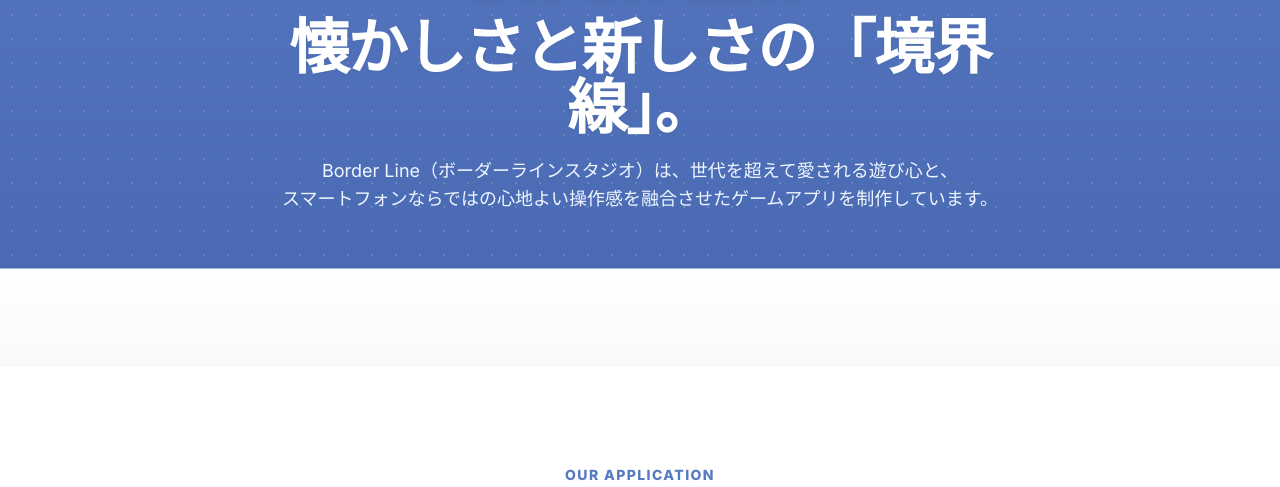
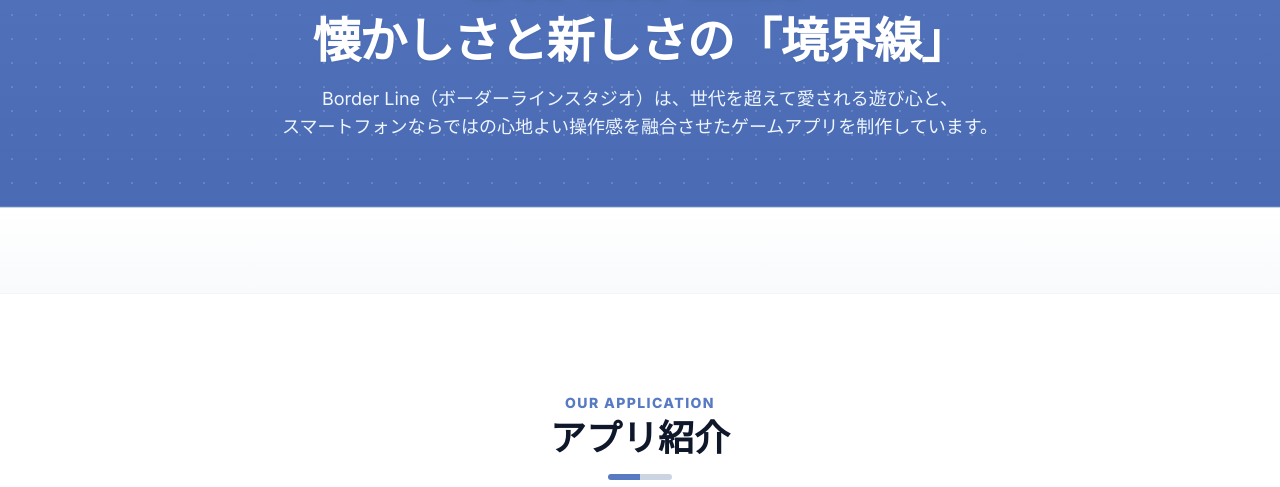
Before and after one commit to borderlinestudios2018/App, a plain HTML site: page index.html in a window 1280 px wide. Shown: the part 285-772 px from the top of the page. Drawn offline with nearby package versions, Linux system fonts and the light colour scheme.

Commit message:
Update index.html

```diff
--- a/index.html
+++ b/index.html
@@ -175,8 +175,8 @@
 
 
                 <!-- メインキャッチコピー -->
-                <h1 class="text-3xl sm:text-5xl lg:text-6xl font-black text-white tracking-tight leading-tight mb-5 drop-shadow-sm">
-                    懐かしさと新しさの「境界線<span class="whitespace-nowrap">」。</span>
+                <h1 class="text-2xl sm:text-4xl lg:text-5xl font-black text-white tracking-tight leading-tight mb-5 drop-shadow-sm">
+                    懐かしさと新しさの「境界線」
                 </h1>
 
                 <p class="text-blue-50 text-sm sm:text-lg font-medium leading-relaxed mb-10 px-2">
```
